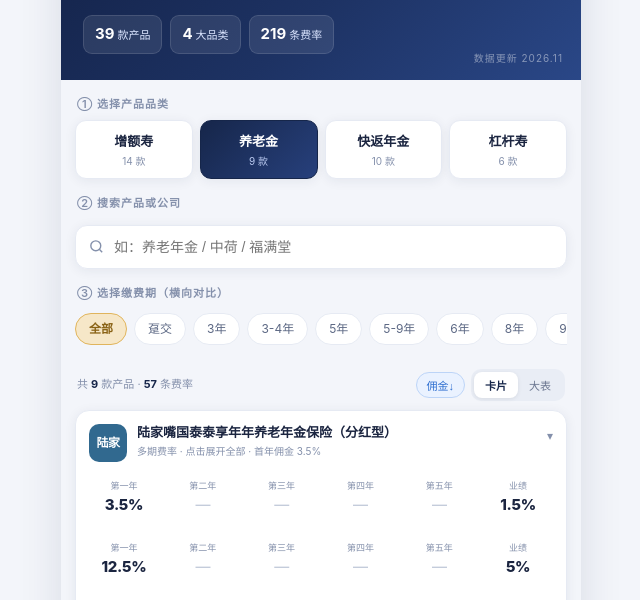
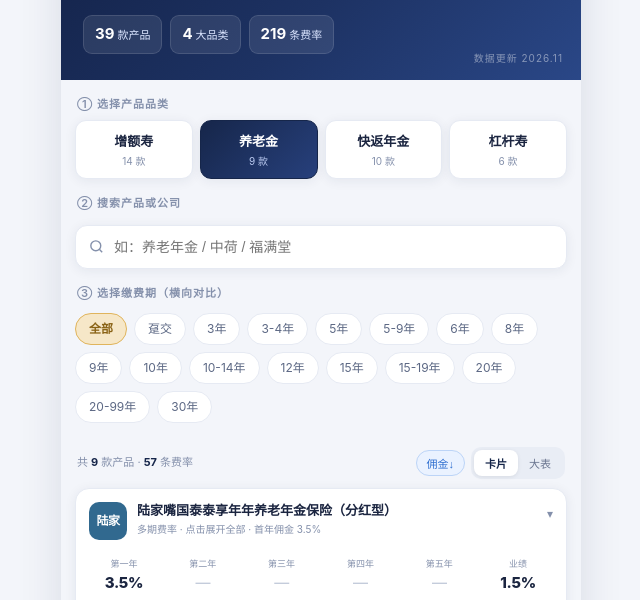
Before and after one commit to luoqi2016/luoqi2016.github.io, a plain HTML site: page commission/index.html in a window 1280 px wide. Shown: the part 142-742 px from the top of the page, without its empty margins (319-959 px from the left). Drawn offline with Linux system fonts and the light colour scheme.

Commit message:
修复：缴费期标签换行显示全部，排序按年数

```diff
--- a/commission/index.html
+++ b/commission/index.html
@@ -63,8 +63,7 @@ html,body{margin:0;padding:0;background:var(--bg);color:var(--ink);
 .search-wrap .clr.show{display:block}
 
 /* 缴费期筛选 */
-.periods{display:flex;gap:7px;overflow-x:auto;padding:3px 0 8px;scrollbar-width:none}
-.periods::-webkit-scrollbar{display:none}
+.periods{display:flex;flex-wrap:wrap;gap:7px;padding:3px 0 8px}
 .chip{flex:0 0 auto;padding:6px 13px;border-radius:18px;border:1px solid var(--line);
   background:var(--card);color:#5c6884;font-size:12px;cursor:pointer;white-space:nowrap;transition:.15s}
 .chip.on{background:var(--gold-soft);border-color:var(--gold);color:#8a6316;font-weight:700}
@@ -257,8 +256,8 @@ function renderTabs(){
 function periodOrder(p){
   if(p==="趸交") return 0;
   const m = String(p).match(/^(\d+)/);
-  if(m){ const n=+m[1]; return n<10?n:n+20; }
-  return 999;
+  if(m) return +m[1]*10 + (String(p).includes("-")?1:0);
+  return 9990;
 }
 function renderPeriods(){
   const ps = [...new Set(DATA.rows[state.cat].map(r=>r.p))].sort((a,b)=>periodOrder(a)-periodOrder(b));
```
